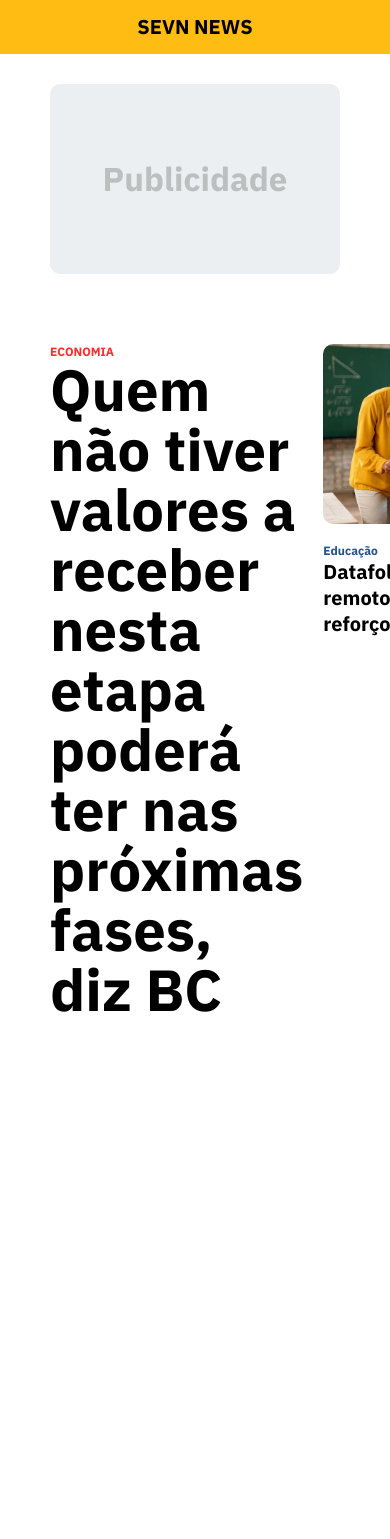
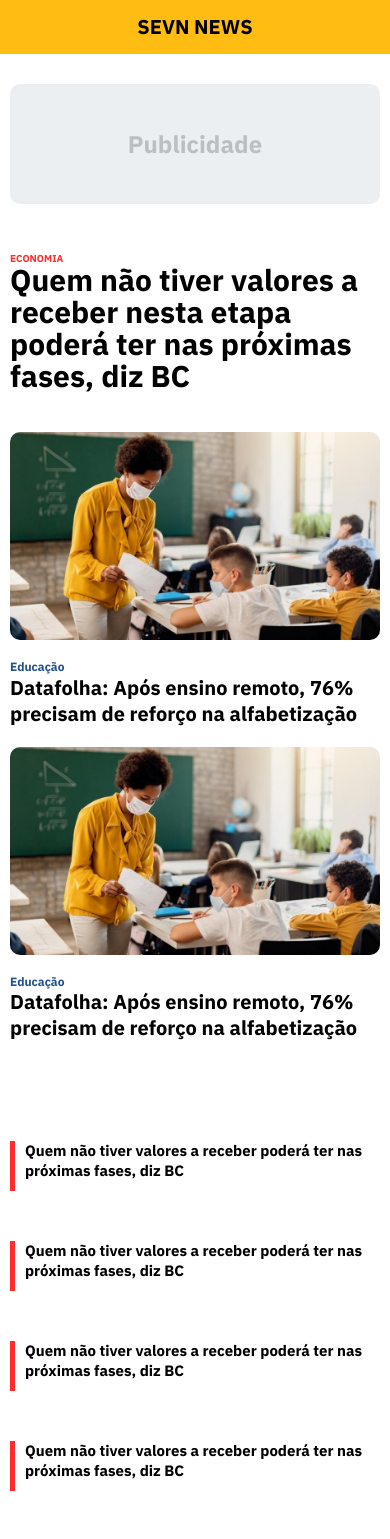
Before and after one commit to AndersonGama31/sevn-front, a Next.js app: page /home in a window 390 px wide. Shown: the top 1539 px of the page. Before the commit the page ends 1020 px from the top, so only its background shows below. Built offline with nearby package versions, Linux system fonts and the light colour scheme.

Commit message:
feat: Add secondary news component and responsive web design

```diff
--- a/src/app/home/home.module.css
+++ b/src/app/home/home.module.css
@@ -1,9 +1,9 @@
 .main {
     display: flex;
     flex-direction: column;
-    padding: 0 50px;
-    row-gap: 20px;
-    margin-top: 30px;
+    padding: 0 50px 50px 50px;
+    max-width: 1280px;
+    margin: 0 auto;
 }
 
 .main section {
@@ -12,103 +12,60 @@
     column-gap: 20px;
 }
 
-/*
+.main section .newsCards {
+    width: 100%;
+    display: flex;
+    column-gap: 20px;
+}
 
+.main .secondaryNews {
+    display: grid;
+    grid-template-columns: repeat(4, 1fr);
+}
 
-@media (max-width: 700px) {
-    .content {
-        padding: 4rem;
+@media (max-width: 1024px) {
+    .main {
+        padding: 0 30px 30px 30px;
     }
 
-    .grid {
-        grid-template-columns: 1fr;
-        margin-bottom: 120px;
-        max-width: 320px;
-        text-align: center;
+    .main section {
+        flex-direction: column;
     }
 
-    .card {
-        padding: 1rem 2.5rem;
+    .main section .newsCards {
+        margin-top: 40px;
     }
 
-    .card h2 {
-        margin-bottom: 0.5rem;
-    }
-
-    .center {
-        padding: 8rem 0 6rem;
-    }
-
-    .center::before {
-        transform: none;
-        height: 300px;
-    }
-
-    .description {
-        font-size: 0.8rem;
-    }
-
-    .description a {
-        padding: 1rem;
-    }
-
-    .description p,
-    .description div {
-        display: flex;
-        justify-content: center;
-        position: fixed;
-        width: 100%;
-    }
-
-    .description p {
-        align-items: center;
-        inset: 0 0 auto;
-        padding: 2rem 1rem 1.4rem;
-        border-radius: 0;
-        border: none;
-        border-bottom: 1px solid rgba(var(--callout-border-rgb), 0.25);
-        background: linear-gradient(to bottom,
-                rgba(var(--background-start-rgb), 1),
-                rgba(var(--callout-rgb), 0.5));
-        background-clip: padding-box;
-        backdrop-filter: blur(24px);
-    }
-
-    .description div {
-        align-items: flex-end;
-        pointer-events: none;
-        inset: auto 0 0;
-        padding: 2rem;
-        height: 200px;
-        background: linear-gradient(to bottom,
-                transparent 0%,
-                rgb(var(--background-end-rgb)) 40%);
-        z-index: 1;
+    .main .secondaryNews {
+        grid-template-columns: repeat(3, 1fr);
     }
 }
 
-@media (min-width: 701px) and (max-width: 1120px) {
-    .grid {
-        grid-template-columns: repeat(2, 50%);
+@media (max-width: 768px) {
+    .main {
+        padding: 0 20px 20px 20px;
+    }
+
+    .main section {
+        flex-direction: column;
+    }
+
+    .main .secondaryNews {
+        grid-template-columns: repeat(2, 1fr);
+    }
+
+    .main section .newsCards {
+        flex-direction: column;
+        row-gap: 20px;
     }
 }
 
-@media (prefers-color-scheme: dark) {
-    .vercelLogo {
-        filter: invert(1);
+@media (max-width: 480px) {
+    .main {
+        padding: 0 10px 10px 10px;
     }
 
-    .logo {
-        filter: invert(1) drop-shadow(0 0 0.3rem #ffffff70);
+    .main .secondaryNews {
+        grid-template-columns: 1fr;
     }
 }
-
-@keyframes rotate {
-    from {
-        transform: rotate(360deg);
-    }
-
-    to {
-        transform: rotate(0deg);
-    }
-} */
--- a/src/app/home/page.tsx
+++ b/src/app/home/page.tsx
@@ -9,8 +9,22 @@ export default function HomePage() {
 
       <section>
         <Component.Headline />
-        <Component.ImageNewsCard />
-        <Component.ImageNewsCard />
+
+        <div className={Styles.newsCards}>
+          <Component.ImageNewsCard />
+          <Component.ImageNewsCard />
+        </div>
+      </section>
+
+      <section className={Styles.secondaryNews}>
+        <Component.SecondaryNews />
+        <Component.SecondaryNews />
+        <Component.SecondaryNews />
+        <Component.SecondaryNews />
+        <Component.SecondaryNews />
+        <Component.SecondaryNews />
+        <Component.SecondaryNews />
+        <Component.SecondaryNews />
       </section>
     </main>
   )
--- a/src/components/banner/banner.module.css
+++ b/src/components/banner/banner.module.css
@@ -4,6 +4,7 @@
     height: 190px;
     justify-content: center;
     align-items: center;
+    margin-top: 30px;
     background-color: var(--background-light-gray);
     border-radius: var(--radius);
 }
@@ -14,3 +15,25 @@
     color: var(--text-light-gray);
     line-height: 42.9px;
 }
+
+@media (max-width: 768px) {
+    .container {
+        height: 150px;
+    }
+
+    .container h1 {
+        font-size: 28px;
+        line-height: 36px;
+    }
+}
+
+@media (max-width: 480px) {
+    .container {
+        height: 120px;
+    }
+
+    .container h1 {
+        font-size: 24px;
+        line-height: 30px;
+    }
+}
--- a/src/components/headline/headline.module.css
+++ b/src/components/headline/headline.module.css
@@ -20,3 +20,53 @@
     color: var(--text-red);
     line-height: 15.6px;
 }
+
+
+
+@media (max-width: 1365px) {
+    .headline h1 {
+        font-size: 44px;
+        line-height: 46px;
+    }
+
+    .headline p {
+        font-size: 11px;
+        line-height: 14.3px;
+    }
+}
+
+@media (max-width: 1024px) {
+    .headline h1 {
+        font-size: 42px;
+        line-height: 44px;
+    }
+
+    .headline p {
+        font-size: 11px;
+        line-height: 14.3px;
+    }
+}
+
+@media (max-width: 768px) {
+    .headline h1 {
+        font-size: 38px;
+        line-height: 40px;
+    }
+
+    .headline p {
+        font-size: 10px;
+        line-height: 13px;
+    }
+}
+
+@media (max-width: 480px) {
+    .headline h1 {
+        font-size: 30px;
+        line-height: 32px;
+    }
+
+    .headline p {
+        font-size: 10px;
+        line-height: 10px;
+    }
+}
--- a/src/components/image-news-card/image-news-card.module.css
+++ b/src/components/image-news-card/image-news-card.module.css
@@ -24,3 +24,14 @@
     color: var(--text-gray);
     line-height: 26px;
 }
+
+@media (max-width: 768px) {
+    .container {
+        width: 100%;
+    }
+
+    .image {
+        width: 100%;
+        height: fit-content;
+    }
+}
--- a/src/components/index.ts
+++ b/src/components/index.ts
@@ -2,3 +2,4 @@ export { Navbar } from './navbar'
 export { Banner } from './banner'
 export { Headline } from './headline'
 export { ImageNewsCard } from './image-news-card'
+export { SecondaryNews } from './secondary-news'
--- /dev/null
+++ b/src/components/secondary-news/index.tsx
@@ -0,0 +1,11 @@
+import React from 'react'
+
+import Styles from './secondary-news.module.css'
+
+export const SecondaryNews: React.FC = () => {
+  return (
+    <section className={Styles.secondaryNews}>
+      <h3>Quem não tiver valores a receber poderá ter nas próximas fases, diz BC</h3>
+    </section>
+  )
+}
--- /dev/null
+++ b/src/components/secondary-news/secondary-news.module.css
@@ -0,0 +1,13 @@
+.secondaryNews {
+    display: flex;
+    border-left: 5px solid var(--text-red);
+    padding-left: 10px;
+    height: 50px;
+    align-items: center;
+}
+
+.secondaryNews h3 {
+    font-size: var(--text-small);
+    font-weight: 700;
+    line-height: 20px;
+}
```
